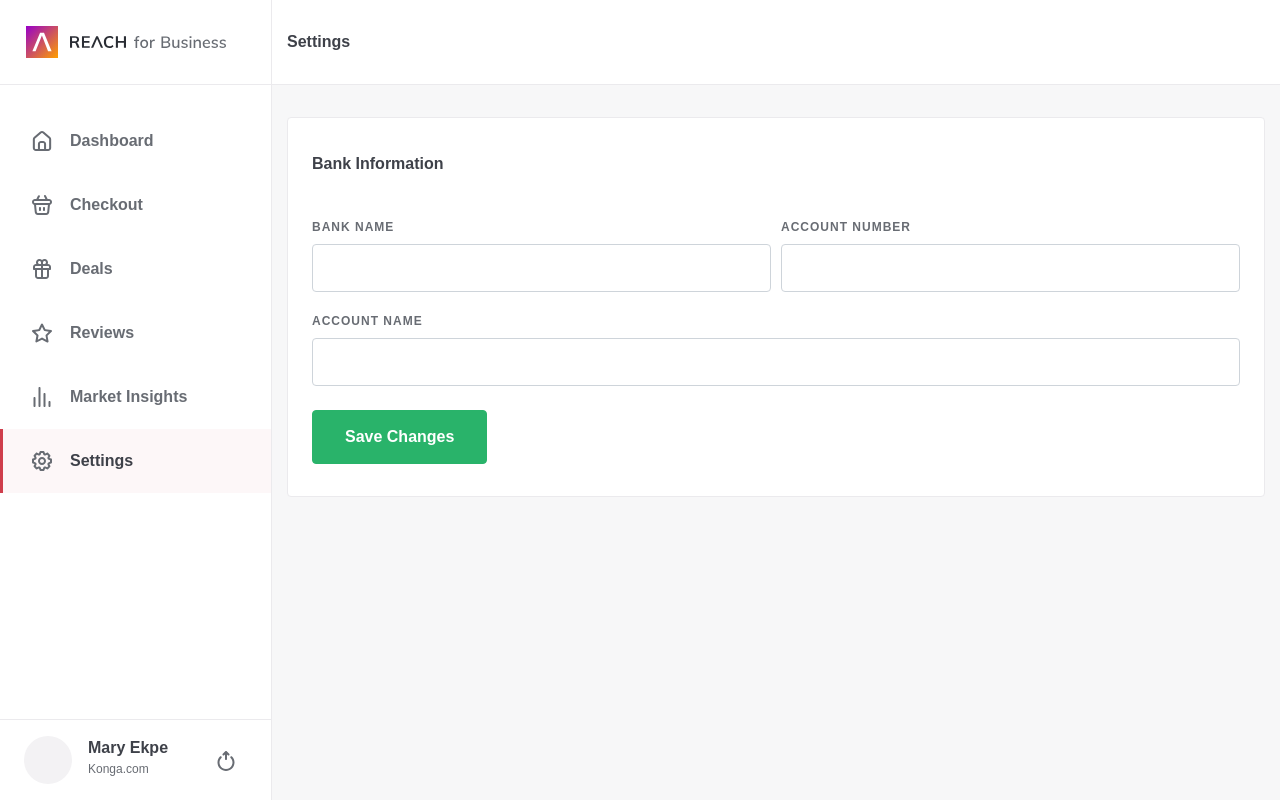
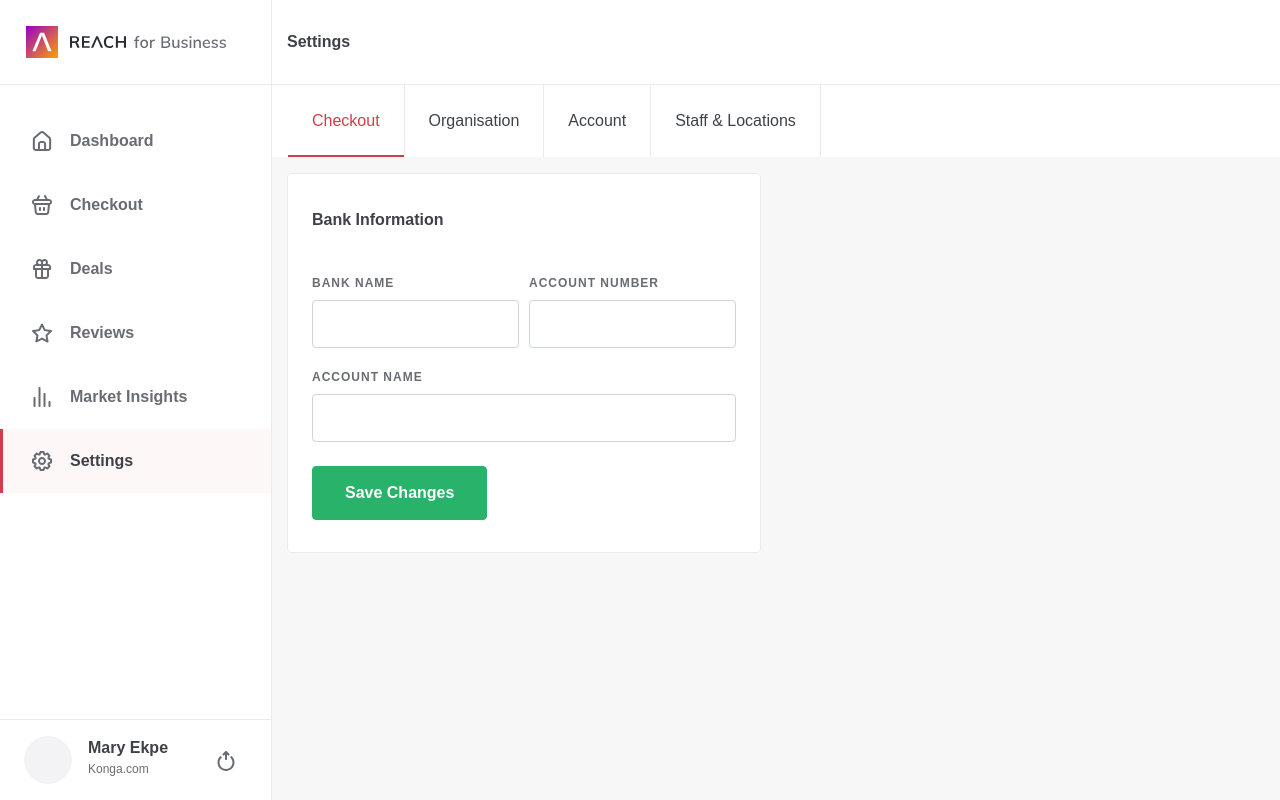
Before and after one commit to Igho-Godwin/vue-app, a Vue app: page /settings/checkout in a window 1280 px wide. Built offline with nearby package versions, Linux system fonts and the light colour scheme; a web font is replaced by a local one.

Commit message:
settings navigation

```diff
--- /dev/null
+++ b/src/components/settings/SettingsNav.vue
@@ -0,0 +1,103 @@
+<template>
+  <nav class="settings-nav">
+    <router-link :class="(link.isActive) ? 'settings-nav__link settings-nav__link--active' : 'settings-nav__link'" v-for="link in navLinks" :key="link.id" :to="link.url"> {{ link.name }} </router-link>
+  </nav>
+</template>
+
+
+<script>
+export default {
+  name: "Settings-Nav",
+  data() {
+    return {
+      navLinks: [
+        {
+          name: 'Checkout',
+          url: '/settings/checkout',
+          isActive: false
+        },
+        {
+          name: 'Organisation',
+          url: '/settings/organisation',
+          isActive: false
+        },
+        {
+          name: 'Account',
+          url: '/settings/account',
+          isActive: false
+        },
+        {
+          name: 'Staff & Locations',
+          url: '/settings/staff-location',
+          isActive: false
+        },
+      ]
+    }
+  },
+  props: {
+    activeNav: Number
+  },
+  methods: {
+    updateActiveNav() {
+      if(this.activeNav === 1) {
+        this.navLinks[0].isActive = true;
+      }
+      else if (this.activeNav === 2) {
+        this.navLinks[1].isActive = true;
+      }
+      else if (this.activeNav === 3) {
+        this.navLinks[2].isActive = true;
+      }
+      else if (this.activeNav === 4) {
+        this.navLinks[3].isActive = true;
+      }
+    }
+  },
+  mounted() {
+    this.updateActiveNav();
+  }
+}
+</script>
+
+<style lang="scss" scoped>
+  @import "@/scss/abstracts/_variables.scss";
+  @import "@/scss/abstracts/_mixins.scss";
+  .settings-nav {
+    display: flex;
+    flex-direction: row;
+    flex-wrap: nowrap;
+    background: $white;
+    padding: 0 1rem;
+    overflow: auto;
+  }
+  .settings-nav__link {
+    padding: 1rem;
+    text-decoration: none;
+    color: $main-text;
+    border-right: 1px solid $smoke;
+    position: relative;
+    white-space: nowrap;
+    &.settings-nav__link--active {
+      color: $red;
+      &::after {
+        content: '';
+        position: absolute;
+        display: block;
+        height: .125rem;
+        width: 100%;
+        background: $red;
+        left: 0;
+        bottom: 0;
+      }
+    }
+  }
+
+  @include breakpoint-min(lg) {
+    .settings-nav {
+      padding: 0 1rem;
+    }
+    .settings-nav__link {
+      padding: 1.5rem;
+    }
+  }
+</style>
--- a/src/layouts/DashboardLayout.vue
+++ b/src/layouts/DashboardLayout.vue
@@ -3,9 +3,7 @@
     <Sidebar userName="Mary Ekpe" companyName="Konga.com" :activeSidebar="isSidebarActive" :activeNav="headerTitle" />
     <Header :title="headerTitle" @openSidebar="openSidebar()" />
     <main class="dashboard-main">
-      <div class="container-fluid">
-        <slot />
-      </div>
+      <slot />
     </main>
     <div class="sidebar-overlay" v-if="isSidebarActive" @click="closeSidebar()"></div>
   </div>
@@ -54,16 +52,12 @@
   .dashboard-main {
     background: $snow;
     flex: 1 0 auto;
-    padding: 1rem 0;
   }
 
   // DESKTOP LAYOUT
   @include breakpoint-min(lg) {
     .dashboard-layout {
       padding-left: 17rem;
-    }
-    .dashboard-main {
-      padding: 2rem 0;
     }
   }
 
--- a/src/pages/settings/AccountSetting.vue
+++ b/src/pages/settings/AccountSetting.vue
@@ -1,5 +1,7 @@
 <template>
   <div id="accountSetting">
+    <SettingsNav :activeNav="3" />
+    <div class="container-fluid py-3">
       <div class="row">
         <div class="col-lg-6">
           <AccountSettings />
@@ -9,16 +11,19 @@
         </div>
       </div>
     </div>
+  </div>
 </template>
 
 <script>
   import AccountSettings from "@/components/settings/AccountSettings";
   import ChangePassword from "@/components/settings/ChangePassword";
+  import SettingsNav from "@/components/settings/SettingsNav";
 
   export default {
     components: {
       AccountSettings,
-      ChangePassword
+      ChangePassword,
+      SettingsNav
     },
     mounted() {
       this.$emit('headerTitle')
--- a/src/pages/settings/CheckoutSetting.vue
+++ b/src/pages/settings/CheckoutSetting.vue
@@ -1,14 +1,23 @@
 <template>
   <div id="checkoutSetting">
-    <BankInformation />
+    <SettingsNav :activeNav="1" />
+    <div class="container-fluid py-3">
+      <div class="row">
+        <div class="col-lg-8 col-xl-6">
+          <BankInformation />
+        </div>
+      </div>
+    </div>
   </div>
 </template>
 
 <script>
   import BankInformation from "@/components/settings/BankInformation";
+  import SettingsNav from "@/components/settings/SettingsNav";
   export default {
     components: {
-      BankInformation
+      BankInformation,
+      SettingsNav
     },
     mounted() {
       this.$emit('headerTitle')
--- a/src/pages/settings/OrganisationSetting.vue
+++ b/src/pages/settings/OrganisationSetting.vue
@@ -1,5 +1,7 @@
 <template>
   <div id="organisationSetting">
+    <SettingsNav :activeNav="2" />
+    <div class="container-fluid py-3">
       <div class="row">
         <div class="col-lg-6">
           <CompanyInformation />
@@ -9,15 +11,18 @@
         </div>
       </div>
     </div>
+  </div>
 </template>
 
 <script>
   import CompanyInformation from "@/components/settings/CompanyInformation";
   import BusinessLogo from "@/components/settings/BusinessLogo";
+  import SettingsNav from "@/components/settings/SettingsNav";
   export default {
     components: {
       CompanyInformation,
-      BusinessLogo
+      BusinessLogo,
+      SettingsNav
     },
     mounted() {
       this.$emit('headerTitle')
--- a/src/pages/settings/StaffLocationSetting.vue
+++ b/src/pages/settings/StaffLocationSetting.vue
@@ -1,5 +1,7 @@
 <template>
   <div id="staffLocationSetting">
+    <SettingsNav :activeNav="4" />
+    <div class="container-fluid py-3">
       <div class="row">
         <div class="col-lg-6">
           <AllStaff />
@@ -9,16 +11,19 @@
         </div>
       </div>
     </div>
+  </div>
 </template>
 
 <script>
   import AllStaff from "@/components/settings/AllStaff";
   import AllLocations from "@/components/settings/AllLocations";
+  import SettingsNav from "@/components/settings/SettingsNav";
 
   export default {
     components: {
       AllStaff,
-      AllLocations
+      AllLocations,
+      SettingsNav
     },
     mounted() {
       this.$emit('headerTitle')
```
Lines whose indentation alone changed are shown as unchanged.
